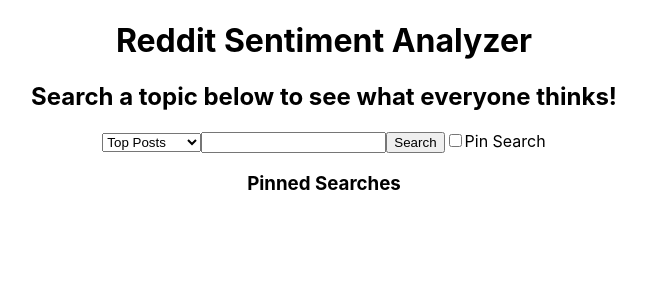
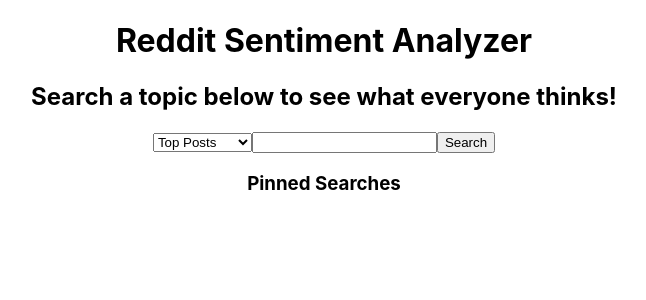
Before and after one commit to RIT-SWEN-514-00/cloud-project-2225-swen-514-614-3c-silverlining-REACT, a React (Create React App) app in the folder sentiment-app/: page / in a window 1280 px wide. Shown: the top 300 px of the page, without its empty margins (316-962 px from the left). Built offline with nearby package versions, Linux system fonts and the light colour scheme.

Commit message:
react router dependency

```diff
--- a/sentiment-app/package.json
+++ b/sentiment-app/package.json
@@ -9,6 +9,7 @@
     "axios": "^1.3.4",
     "react": "^18.2.0",
     "react-dom": "^18.2.0",
+    "react-router-dom": "^6.10.0",
     "react-scripts": "5.0.1",
     "recharts": "^2.5.0",
     "web-vitals": "^2.1.4"
--- a/sentiment-app/src/App.js
+++ b/sentiment-app/src/App.js
@@ -67,11 +67,6 @@
     }
   }
 
-  handlePinSearch(event){
-    this.setState({pinSearch: event.target.checked});
-    console.log(event.target.checked);
-  }
-
   addPinnedSearchCallback(search){
     let updatedPins = this.state.pinnedSearches;
     updatedPins.push(search);
@@ -94,10 +89,6 @@
             </select>
             <input type='text' value={this.state.searchText} onChange={this.handleKeywordInput}/>
             <button onClick={this.handleSearch}>Search</button>
-            <label>
-              <input type='checkbox' checked={this.pinSearch} onChange={this.handlePinSearch}/>
-              Pin Search
-            </label>
           </div>
           <div>
             {this.state.subdredditSearch ?
```
Also changed, not shown: 1 other file (tests, documents, lock files or other folders).
